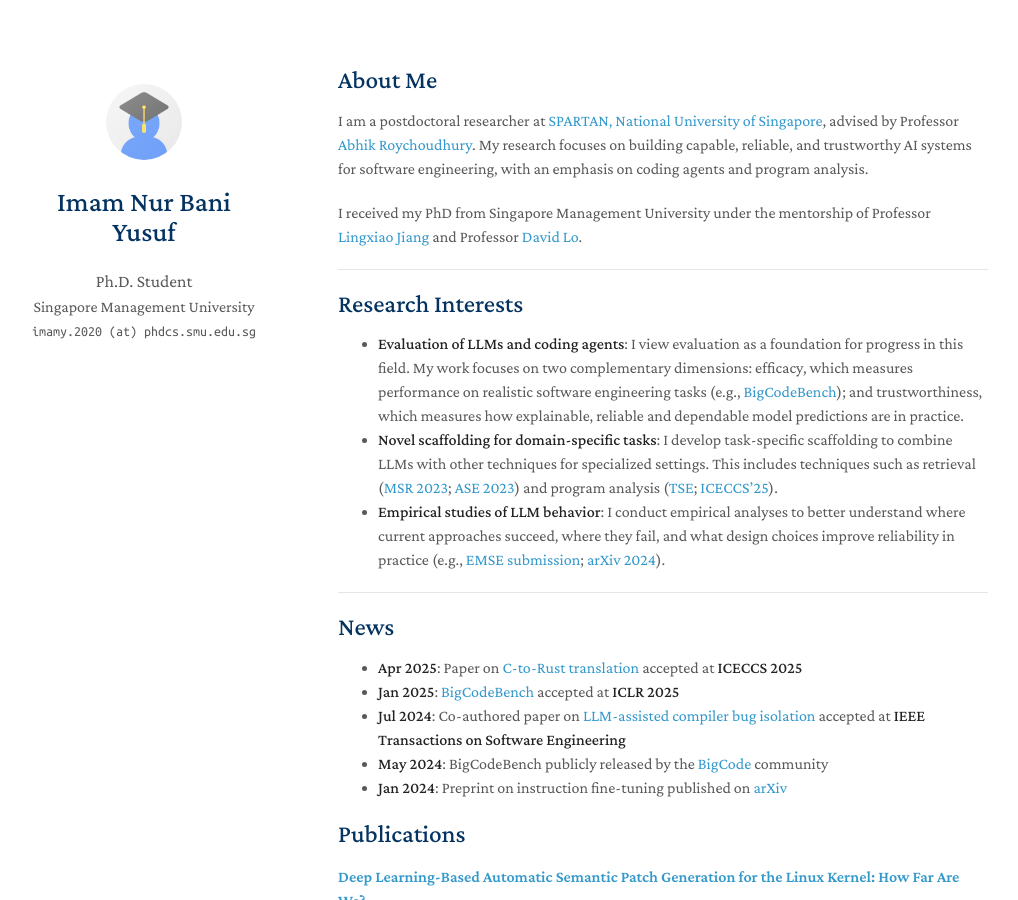
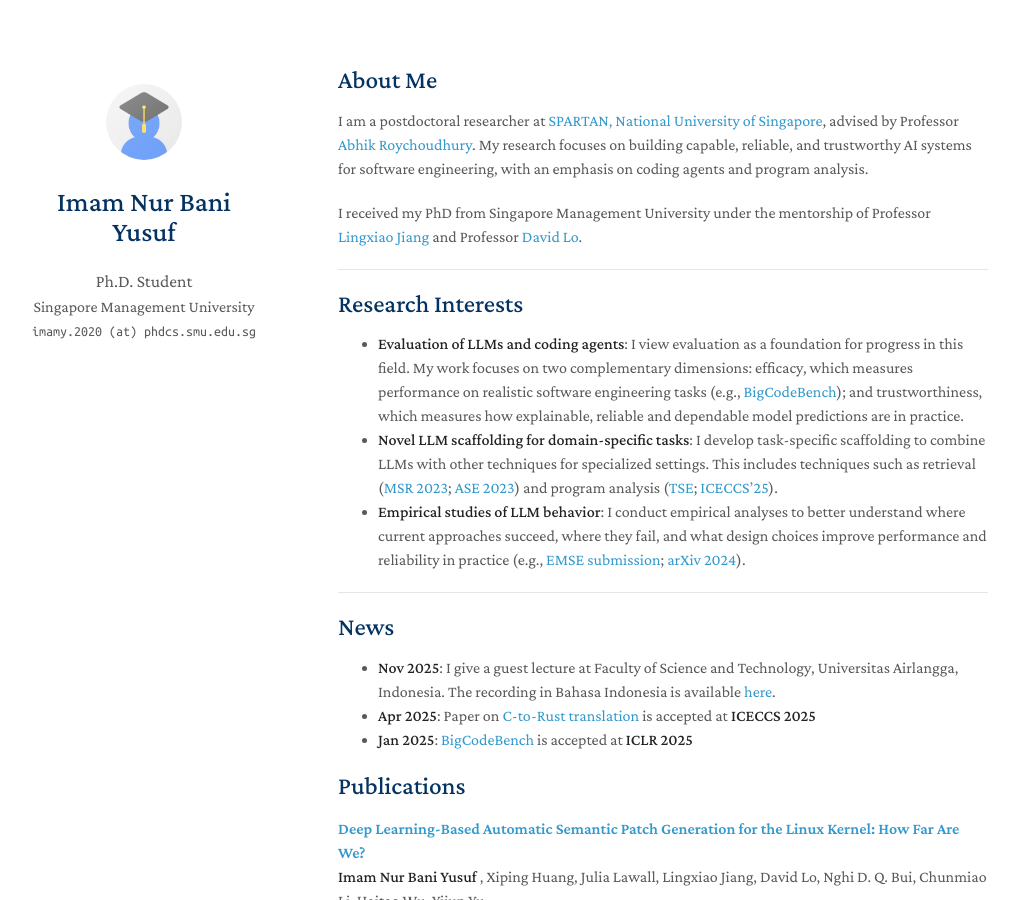
Before and after one commit to imamnurby/imamnurby.github.io, a Jekyll site: the page built from index.md, in a window 1280 px wide and 900 px high. Shown: the whole window, without its empty margins (132-1150 px from the left). Built offline with Jekyll 4.4.1, drawn with Linux system fonts in a browser that asks for light colours; nearby versions of some CDN libraries; a style sheet for code colours, icons or effects is not loaded; our own code applies the rules of GitHub Pages for plain Markdown files.

Commit message:
update index.md

```diff
--- a/index.md
+++ b/index.md
@@ -12,18 +12,15 @@ I received my PhD from Singapore Management University under the mentorship of P
 
 ## Research Interests
 - **Evaluation of LLMs and coding agents**: I view evaluation as a foundation for progress in this field. My work focuses on two complementary dimensions: efficacy, which measures performance on realistic software engineering tasks (e.g., [BigCodeBench](https://huggingface.co/spaces/bigcode/bigcodebench-leaderboard)); and trustworthiness, which measures how explainable, reliable and dependable model predictions are in practice.
-- **Novel scaffolding for domain-specific tasks**: I develop task-specific scaffolding to combine LLMs with other techniques for specialized settings. This includes techniques such as retrieval ([MSR 2023](https://imamnurby.github.io/assets/files/arduprog_msr23.pdf); [ASE 2023](https://imamnurby.github.io/assets/files/arduprog_ase23.pdf)) and program analysis ([TSE](https://ieeexplore.ieee.org/abstract/document/10521881); [ICECCS'25](https://arxiv.org/abs/2503.17741v1)).
-- **Empirical studies of LLM behavior**: I conduct empirical analyses to better understand where current approaches succeed, where they fail, and what design choices improve reliability in practice (e.g., [EMSE submission](https://imamnurby.github.io/assets/files/spatch_emse.pdf); [arXiv 2024](https://arxiv.org/pdf/2401.07466)).
+- **Novel LLM scaffolding for domain-specific tasks**: I develop task-specific scaffolding to combine LLMs with other techniques for specialized settings. This includes techniques such as retrieval ([MSR 2023](https://imamnurby.github.io/assets/files/arduprog_msr23.pdf); [ASE 2023](https://imamnurby.github.io/assets/files/arduprog_ase23.pdf)) and program analysis ([TSE](https://ieeexplore.ieee.org/abstract/document/10521881); [ICECCS'25](https://arxiv.org/abs/2503.17741v1)).
+- **Empirical studies of LLM behavior**: I conduct empirical analyses to better understand where current approaches succeed, where they fail, and what design choices improve performance and reliability in practice (e.g., [EMSE submission](https://imamnurby.github.io/assets/files/spatch_emse.pdf); [arXiv 2024](https://arxiv.org/pdf/2401.07466)).
 
 ---
 
 ## News
-
-- **Apr 2025**: Paper on [C-to-Rust translation](https://arxiv.org/abs/2503.17741v1) accepted at **ICECCS 2025**
-- **Jan 2025**: [BigCodeBench](https://huggingface.co/spaces/bigcode/bigcodebench-leaderboard) accepted at **ICLR 2025**
-- **Jul 2024**: Co-authored paper on [LLM-assisted compiler bug isolation](https://ieeexplore.ieee.org/abstract/document/10521881) accepted at **IEEE Transactions on Software Engineering**
-- **May 2024**: BigCodeBench publicly released by the [BigCode](https://www.bigcode-project.org/) community
-- **Jan 2024**: Preprint on instruction fine-tuning published on [arXiv](https://arxiv.org/pdf/2401.07466)
+- **Nov 2025**: I give a guest lecture at Faculty of Science and Technology, Universitas Airlangga, Indonesia. The recording in Bahasa Indonesia is available [here](https://www.youtube.com/watch?v=rbU1PCeW0h8).
+- **Apr 2025**: Paper on [C-to-Rust translation](https://arxiv.org/abs/2503.17741v1) is accepted at **ICECCS 2025**
+- **Jan 2025**: [BigCodeBench](https://huggingface.co/spaces/bigcode/bigcodebench-leaderboard) is accepted at **ICLR 2025**
 
 {% include_relative _includes/publications.md %}
 
```
